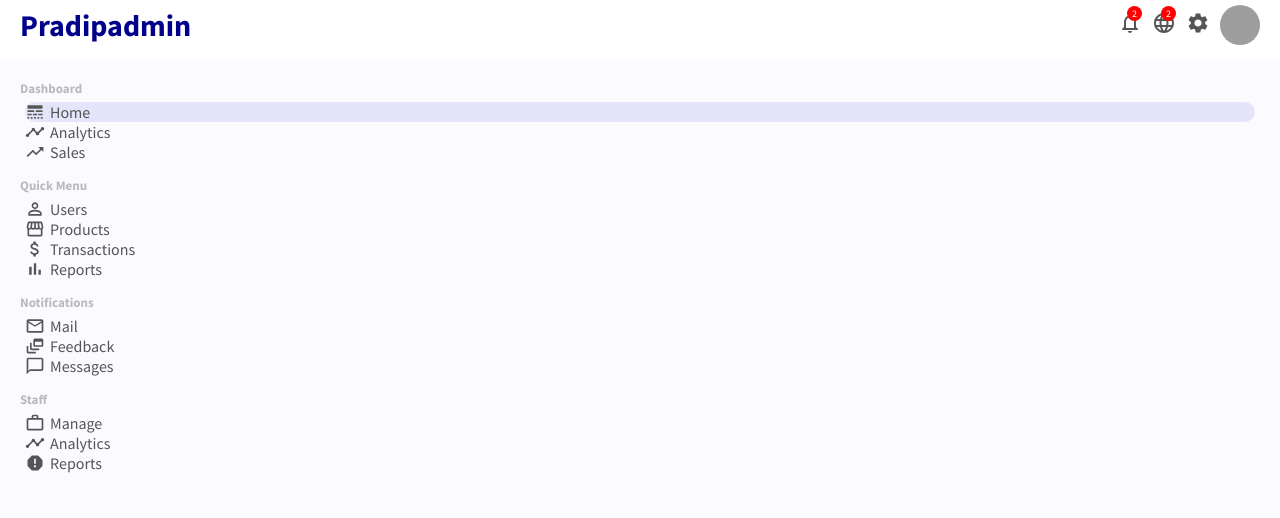
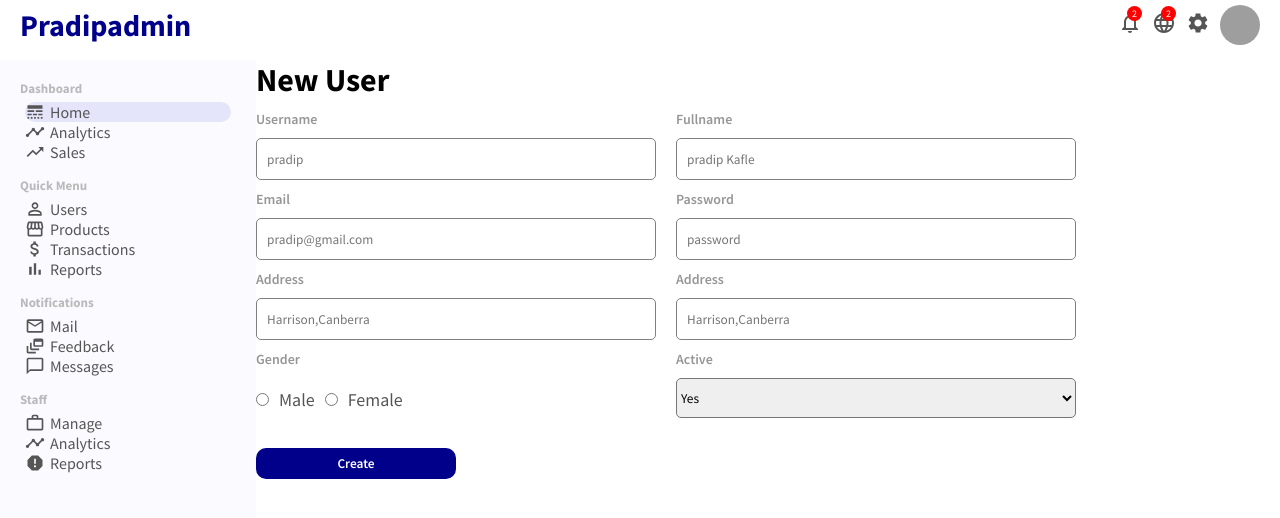
Before and after one commit to PradipKafleDev/ecommerce-admin, a React (Create React App) app: page /newUser in a window 1280 px wide. Shown: the top 518 px of the page. Built offline with nearby package versions, Linux system fonts and the light colour scheme; grey boxes are pictures that could not be loaded.

Commit message:
newuser page created

```diff
--- a/src/App.js
+++ b/src/App.js
@@ -6,6 +6,7 @@ import Home from "./pages/home/Home";
 import { BrowserRouter as Router, Routes, Route } from "react-router-dom";
 import UserList from "./pages/userList/UserList";
 import User from "./pages/user/User";
+import NewUser from "./pages/newUser/NewUser";
 
 const App = () => {
   return (
@@ -17,6 +18,7 @@ const App = () => {
           <Route exact path="/" element={<Home />} />
           <Route path="/users" element={<UserList />} />
           <Route path="/user/:userId" element={<User />} />
+          <Route path="/newUser" element={<NewUser />} />
         </Routes>
       </div>
     </Router>
--- /dev/null
+++ b/src/pages/newUser/NewUser.jsx
@@ -0,0 +1,68 @@
+import React from "react";
+import "./newUser.css";
+
+const NewUser = () => {
+  return (
+    <div className="newUser">
+      <h1 className="newUserTitle">New User</h1>
+      <form className="newUserForm">
+        <div className="newUserItem">
+          <label>Username</label>
+          <input type="text" placeholder="pradip" />
+        </div>
+        <div className="newUserItem">
+          <label>Fullname</label>
+          <input type="text" placeholder="pradip Kafle" />
+        </div>
+        <div className="newUserItem">
+          <label>Email</label>
+          <input type="email" placeholder="pradip@gmail.com" />
+        </div>
+        <div className="newUserItem">
+          <label>Password</label>
+          <input type="password" placeholder="password" />
+        </div>
+        <div className="newUserItem">
+          <label>Address</label>
+          <input type="text" placeholder="Harrison,Canberra" />
+        </div>
+        <div className="newUserItem">
+          <label>Address</label>
+          <input type="text" placeholder="Harrison,Canberra" />
+        </div>
+        <div className="newUserItem">
+          <label>Gender</label>
+          <div className="newUserGender">
+            <input
+              type="radio"
+              name="gender"
+              id="male"
+              value="male"
+              placeholder="Harrison,Canberra"
+            />
+            <label htmlFor="male">Male</label>
+
+            <input
+              type="radio"
+              name="gender"
+              id="female"
+              value="female"
+              placeholder="Harrison,Canberra"
+            />
+            <label htmlFor="female">Female</label>
+          </div>
+        </div>
+        <div className="newUserItem">
+          <label>Active</label>
+          <select className="newUserSelect" name="active" id="active">
+            <option value="yes">Yes</option>
+            <option value="no">No</option>
+          </select>
+        </div>
+        <button className="newUserButton">Create</button>
+      </form>
+    </div>
+  );
+};
+
+export default NewUser;
--- /dev/null
+++ b/src/pages/newUser/newUser.css
@@ -0,0 +1,50 @@
+.newUser {
+  flex: 4;
+}
+
+.newUserForm {
+  display: flex;
+  flex-wrap: wrap;
+}
+.newUserItem {
+  width: 400px;
+  display: flex;
+  flex-direction: column;
+  margin-top: 10px;
+  margin-right: 20px;
+}
+.newUserItem > label {
+  margin-bottom: 10px;
+  font-size: 14px;
+  font-weight: 600;
+  color: rgb(151, 150, 150);
+}
+.newUserItem > input {
+  height: 20px;
+  padding: 10px;
+  border: 1px solid gray;
+  border-radius: 5px;
+}
+.newUserGender > input {
+  margin-top: 15px;
+}
+.newUserGender > label {
+  color: #555;
+  font-size: 18px;
+  margin: 10px;
+}
+.newUserSelect {
+  height: 40px;
+  border-radius: 5px;
+}
+.newUserButton {
+  width: 200px;
+  border: none;
+  background-color: darkblue;
+  padding: 7px 10px;
+  color: white;
+  font-weight: 600;
+  margin-top: 30px;
+  border-radius: 10px;
+  cursor: pointer;
+}
```
